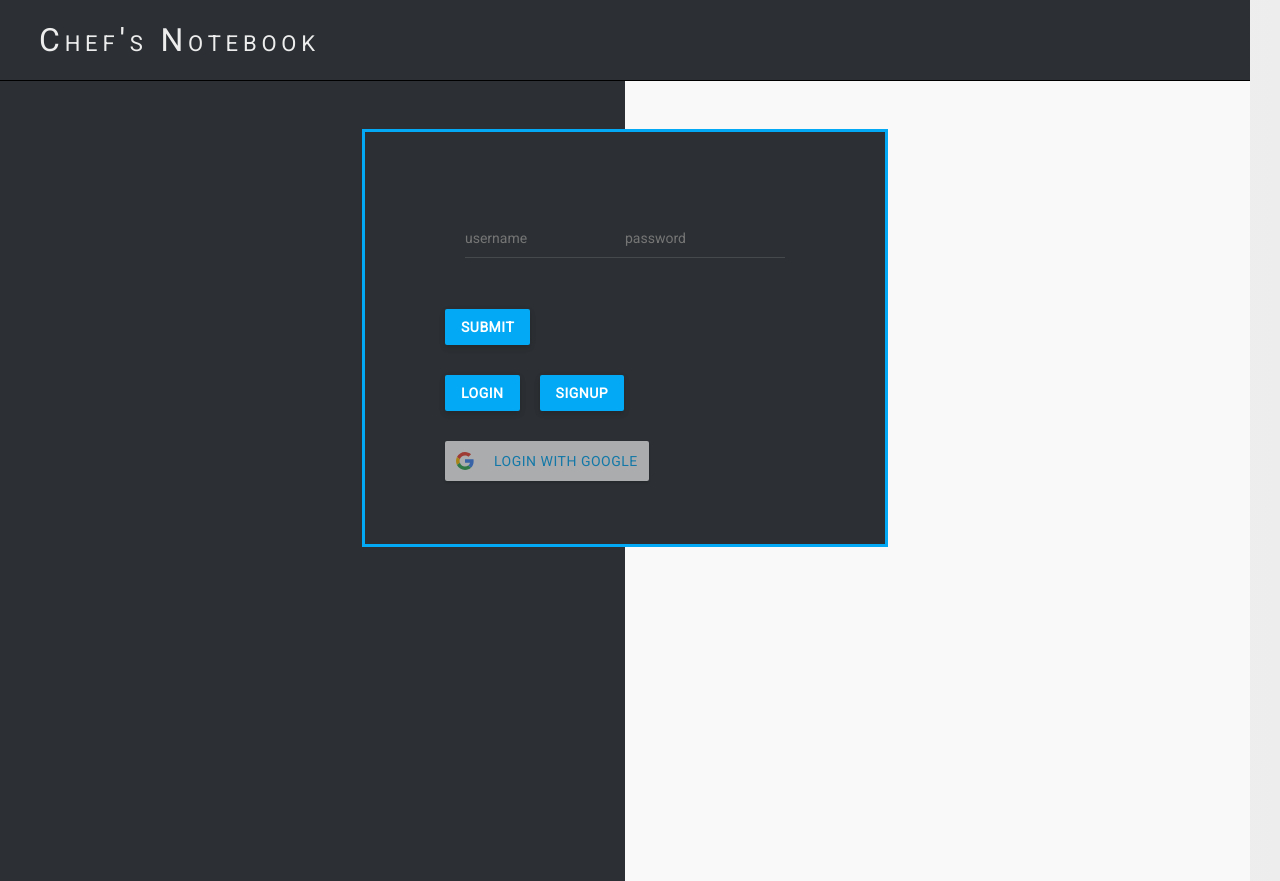
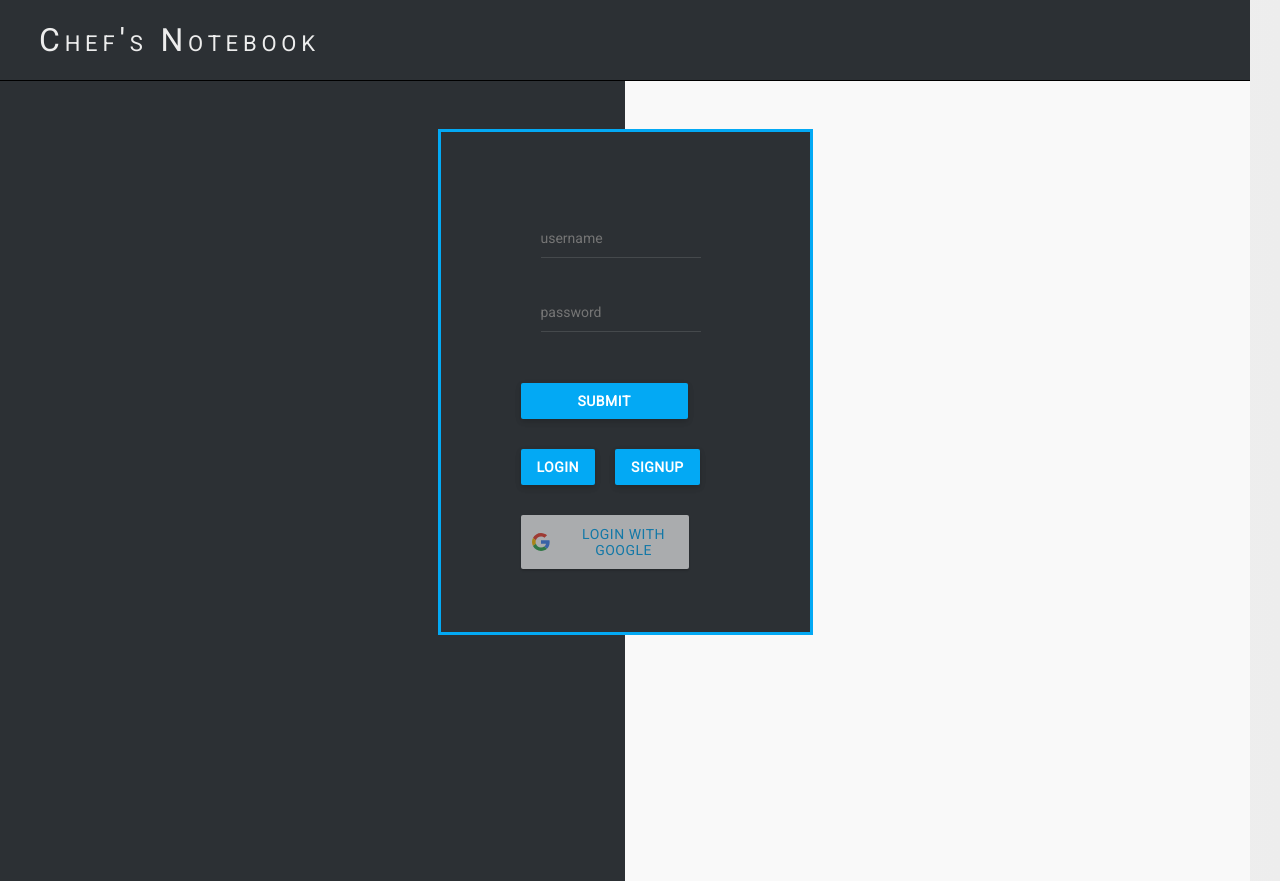
Before and after one commit to ramonaspence/chefs-notebook, a React (Create React App) app in the folder frontend/static/: page / in a window 1280 px wide. Built offline with nearby package versions, Linux system fonts and the light colour scheme; no server answers.

Commit message:
edited styling

```diff
--- a/frontend/static/src/App.css
+++ b/frontend/static/src/App.css
@@ -73,7 +73,6 @@ a {
 }
 
 /* begin home signup and login styles */
-
 
 
 .topLayer {
--- a/frontend/static/src/containers/styles/styles.css
+++ b/frontend/static/src/containers/styles/styles.css
@@ -8,18 +8,29 @@
     filter: progid:DXImageTransform.Microsoft.gradient( startColorstr='#4c4c4c', endColorstr='#f9f9f9',GradientType=1 ); /* IE6-9 */
     width: 100%;
     height: 100vh;
+
 }
 
 .center-box {
     background: #2C3034;
     margin: auto;
-    width: fit-content;
+    width: 30%;
     height: fit-content;
     border: solid 3px #03A9F4;
     display: flex;
     flex-direction: column;
     padding: 3rem 5rem;
 
+}
+
+.submit-button {
+  width: 80%;
+  align-self: center;
+}
+
+.google-auth {
+  width: 90%;
+  text-align: center;
 }
 
 button {
@@ -45,7 +56,7 @@
   box-shadow: 0 4px 7px rgba(0,0,0,0.1), 0 3px 6px rgba(0,0,0,0.1);
 }
 
-  .content-center {
+/* .content-center {
   background-color: #2C3034;
   border: 2px solid #03A9F4;
   border-radius: 3px;
@@ -72,7 +83,7 @@
   font-size: 35px;
   text-align: left;
 }
-
+  */
 input {
   background: transparent;
   border: 0;
```
Lines whose indentation alone changed are shown as unchanged.
